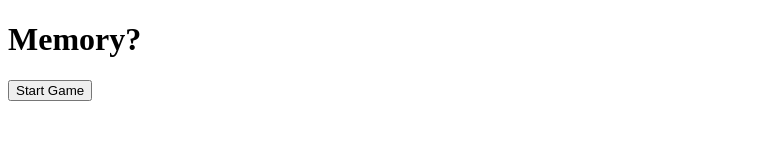
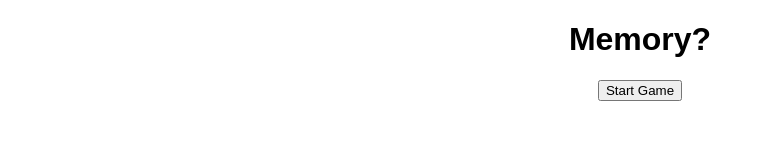
Before and after one commit to livienyin/memoryGame-js, a plain HTML site: page index.html in a window 1280 px wide. Shown: the whole page, without its empty margins (0-765 px from the left). Drawn offline with nearby package versions, Linux system fonts and the light colour scheme.

Commit message:
css styling added for font and margins

```diff
--- a/css/style.css
+++ b/css/style.css
@@ -1,8 +1,9 @@
 #container {
   width: 400px;
+  margin: auto;
+  text-align: center;
+  font-family: Arial;
 }
-
-
 
 .hidden {
   background-color: white;
```
